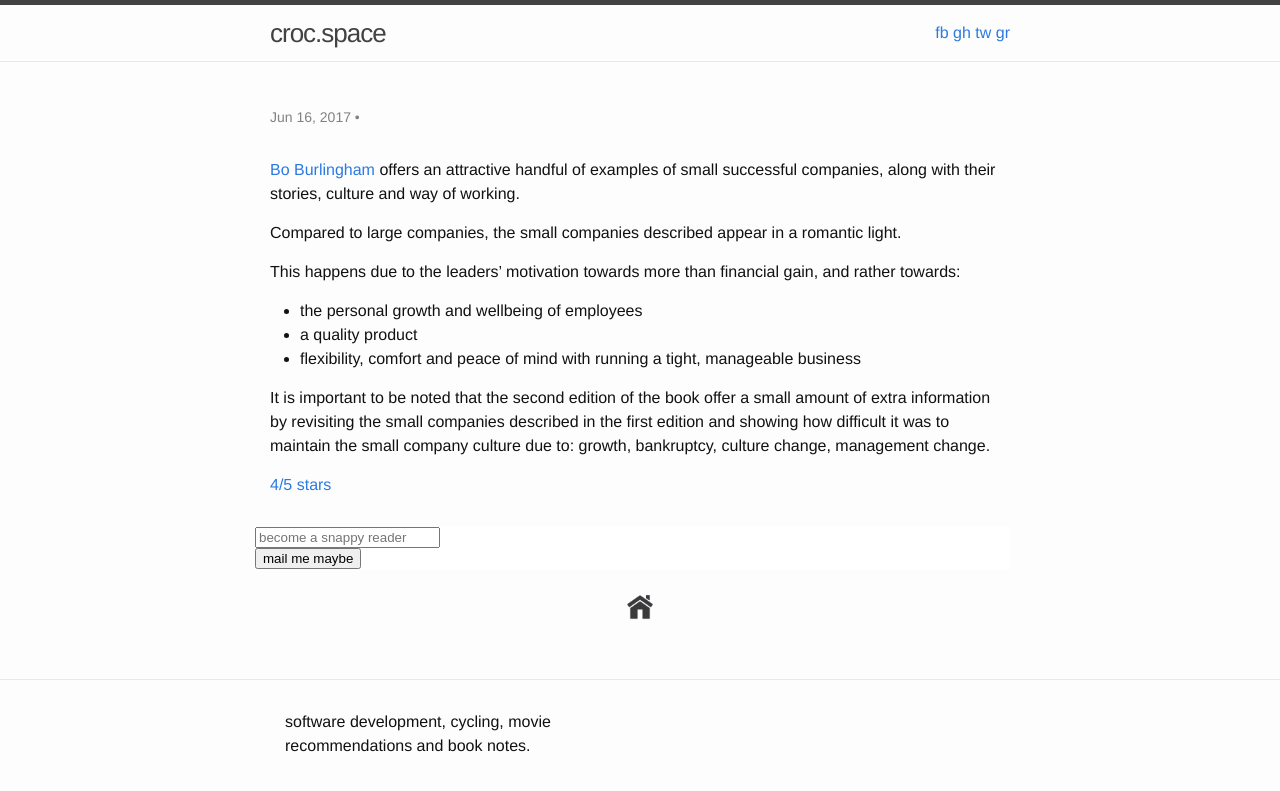
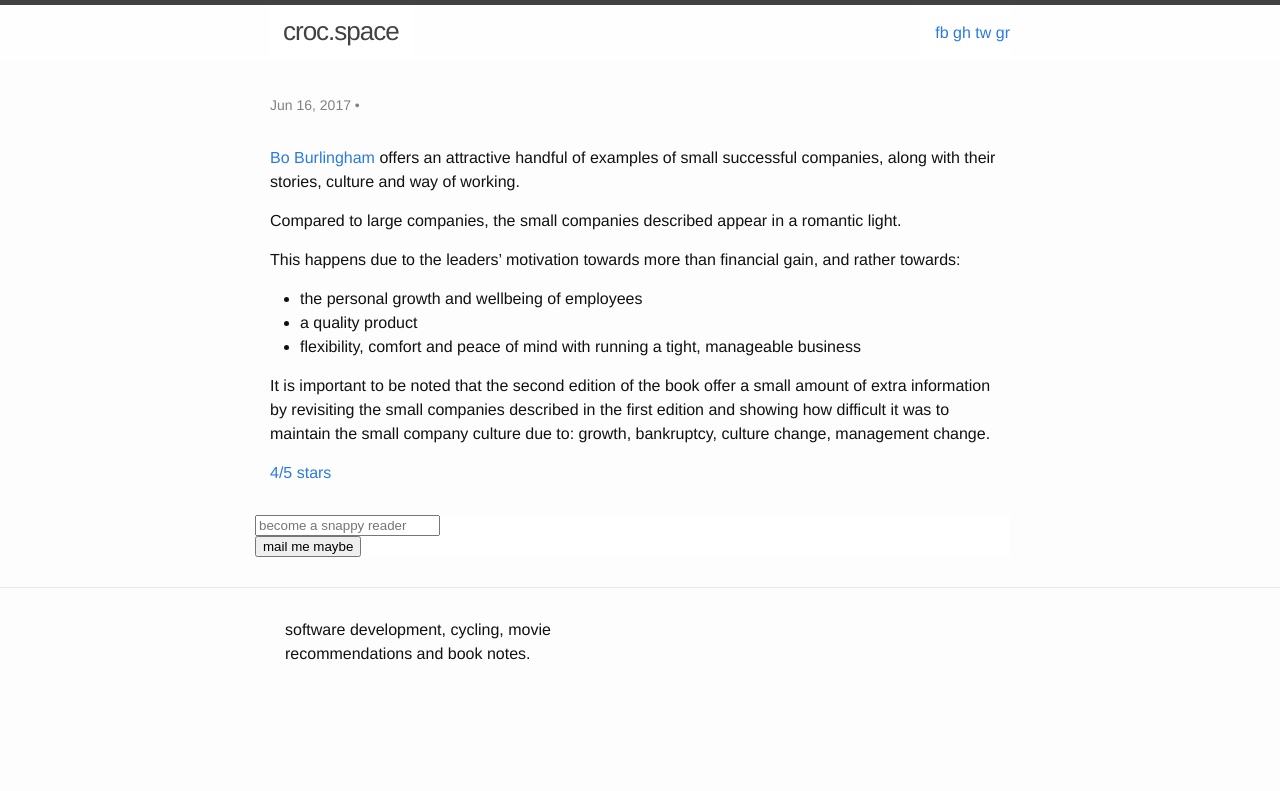
Before and after one commit to lzrmihnea/lzrmihnea.github.io, a Jekyll site: the page built from _posts/2017-06-05-book-review-small-giants-bo-burlingham.markdown, in a window 1280 px wide. Shown: the top 791 px of the page. Built offline with Jekyll 4.4.1, drawn with Linux system fonts in a browser that asks for light colours; our own code applies the rules of GitHub Pages for plain Markdown files; comment, search, counter and statistics services are not loaded.

Commit message:
[layout] improving header

```diff
--- a/_layouts/post.html
+++ b/_layouts/post.html
@@ -19,9 +19,6 @@
   </div>
 
   <div class="footer-col-wrapper"> {% include mailchimp-subscription.html %}</div>
-  <br/>
-  <div class="end-of-post-home-icon">{% include icon-home.html %}</div>
-  <br/>
 
   {% if site.disqus.shortname %}
     {% include disqus_comments.html %}
--- a/_sass/minima/_layout.scss
+++ b/_sass/minima/_layout.scss
@@ -3,17 +3,28 @@
  */
 .site-header {
   border-top: 5px solid $grey-color-dark;
-  border-bottom: 1px solid $grey-color-light;
-  min-height: 56px;
 
   // Positioning context for the mobile navigation icon
-  position: relative;
+
+    background: rgba(255, 255, 255, 0.60);
+     position: fixed;
+     width: 100vw;
+     top: 0;
+     z-index: 1;
+}
+
+body {
+  margin-top: 50px;
 }
 
 .site-title {
+  background: rgba(255, 255, 255, 0.70);
+  padding-right: 0.5em;
+  padding-left: 0.5em;
+
   font-size: 26px;
   font-weight: 300;
-  line-height: 56px;
+  line-height: 2em;
   letter-spacing: -1px;
   margin-bottom: 0;
   float: left;
@@ -25,6 +36,8 @@
 }
 
 .site-nav {
+  background: rgba(255, 255, 255, 0.70);
+  padding-left: 1em;
   float: right;
   line-height: 56px;
 
```
